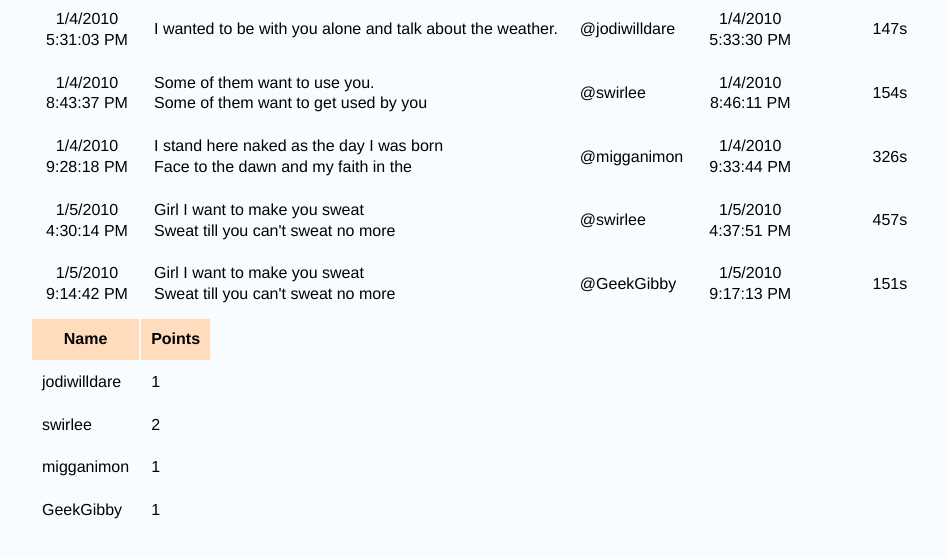
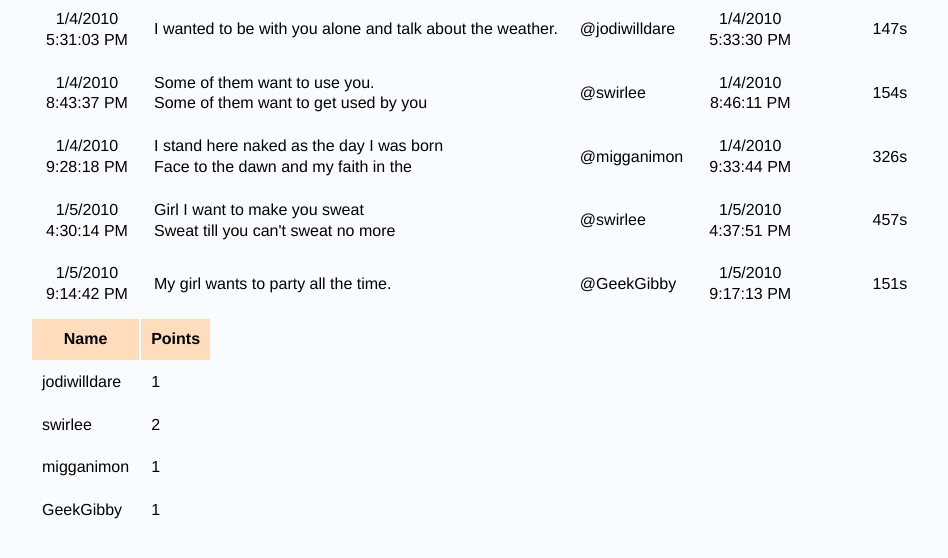
Before and after one commit to karbassi/Name-That-Quote, a plain HTML site: page index.html in a window 1280 px wide. Shown: the part 136-694 px from the top of the page, without its empty margins (130-1078 px from the left). Drawn offline with nearby package versions, Linux system fonts and the light colour scheme.

Commit message:
I really need a way to automate this.

```diff
--- a/index.html
+++ b/index.html
@@ -31,7 +31,7 @@
             },
             {
                 start: "Tue Jan 05 21:14:42 +0000 2010",
-                quote: { id: "7415601667", text: "Girl I want to make you sweat<br>Sweat till you can't sweat no more" },
+                quote: { id: "7415601667", text: "My girl wants to party all the time." },
                 winner: { id: "7415673799", name: "GeekGibby" },
                 end: "Tue Jan 05 21:17:13 +0000 2010"
             }
```
